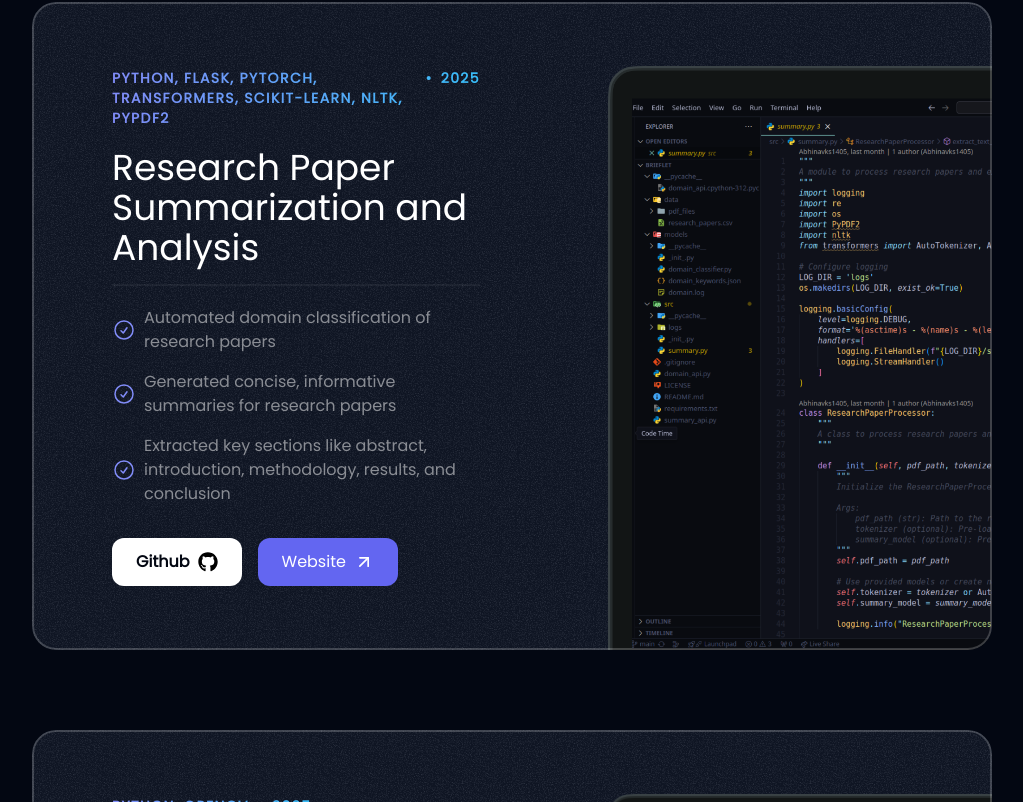
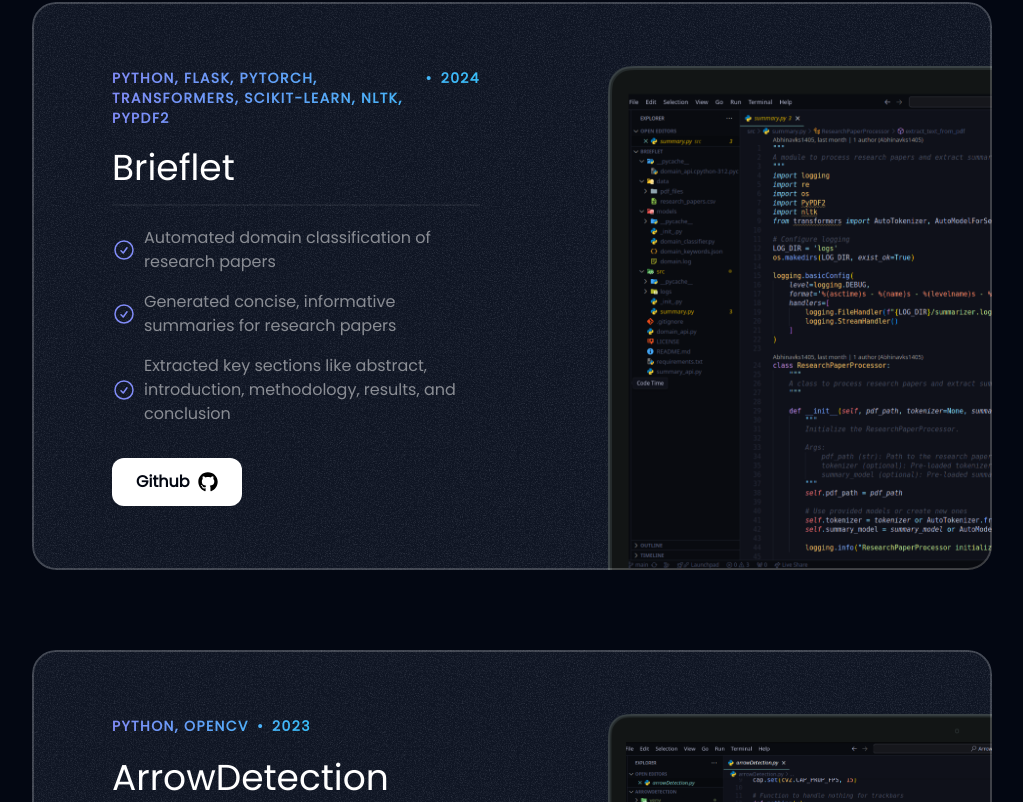
Before and after one commit to Abhinavexists/Portfolio, a Next.js app: page / in a window 1280 px wide. Shown: the part 1998-2800 px from the top of the page, without its empty margins (128-1151 px from the left). Built offline with nearby package versions, Linux system fonts and the light colour scheme.

Commit message:
disable website button

```diff
--- a/src/sections/Projects.tsx
+++ b/src/sections/Projects.tsx
@@ -1,6 +1,6 @@
 import NeuNet from "@/assets/images/NeuNet.png";
 import Brieflet from "@/assets/images/Brieflet.png";
-import ArroeDetection from "@/assets/images/ArrowDetection.png";
+import ArrowDetection from "@/assets/images/ArrowDetection.png";
 import Image from "next/image";
 import CheckCircleIcon from "@/assets/icons/check-circle.svg";
 import GithubIcon from "@/assets/icons/Github.svg";
@@ -24,8 +24,8 @@ const portfolioProjects = [
   },
   {
     "company": "Python, Flask, PyTorch, Transformers, scikit-learn, NLTK, PyPDF2",
-    "year": "2025",
-    "title": "Research Paper Summarization and Analysis",
+    "year": "2024",
+    "title": "Brieflet",
     "results": [
       { "title": "Automated domain classification of research papers" },
       { "title": "Generated concise, informative summaries for research papers" },
@@ -37,8 +37,8 @@ const portfolioProjects = [
   },
   {
     "company": "Python, OpenCV",
-    "year": "2025",
-    "title": "Arrow Detection with OpenCV",
+    "year": "2023",
+    "title": "ArrowDetection",
     "results": [
       { "title": "Real-time video processing for arrow shape detection" },
       { "title": "Implemented adjustable HSV thresholds for fine-tuning detection" },
@@ -46,7 +46,7 @@ const portfolioProjects = [
     ],
     "link": { "url": "https://github.com/Abhinavexists/ArrowDetection", "target": "_blank" },
     "liveLink": "https://github.com/Abhinavexists/ArrowDetection",
-    "image": ArroeDetection
+    "image": ArrowDetection
   },
 ];
 
@@ -95,12 +95,12 @@ export const ProjectsSection = () => {
                         <GithubIcon className="size-5" />
                       </button>
                     </a>
-                    <a href={project.liveLink} className="inline-block w-full sm:w-auto">
+                    {/* <a href={project.liveLink} className="inline-block w-full sm:w-auto">
                       <button className="bg-indigo-500 text-white h-12 w-full px-4 sm:px-6 rounded-xl font-medium inline-flex items-center justify-center gap-2 transition-transform duration-300 ease-in-out transform hover:scale-105 hover:bg-indigo-600 focus:outline-none focus:ring-2 focus:ring-offset-2 focus:ring-indigo-500">
                         <span>Website</span>
                         <ArrowUpIcon className="size-5" />
                       </button>
-                    </a>
+                    </a> */}
                   </div>
                 </div>
                 <div className="relative overflow rounded-lg mt-8 lg:mt-0 lg:pl-16">
```
